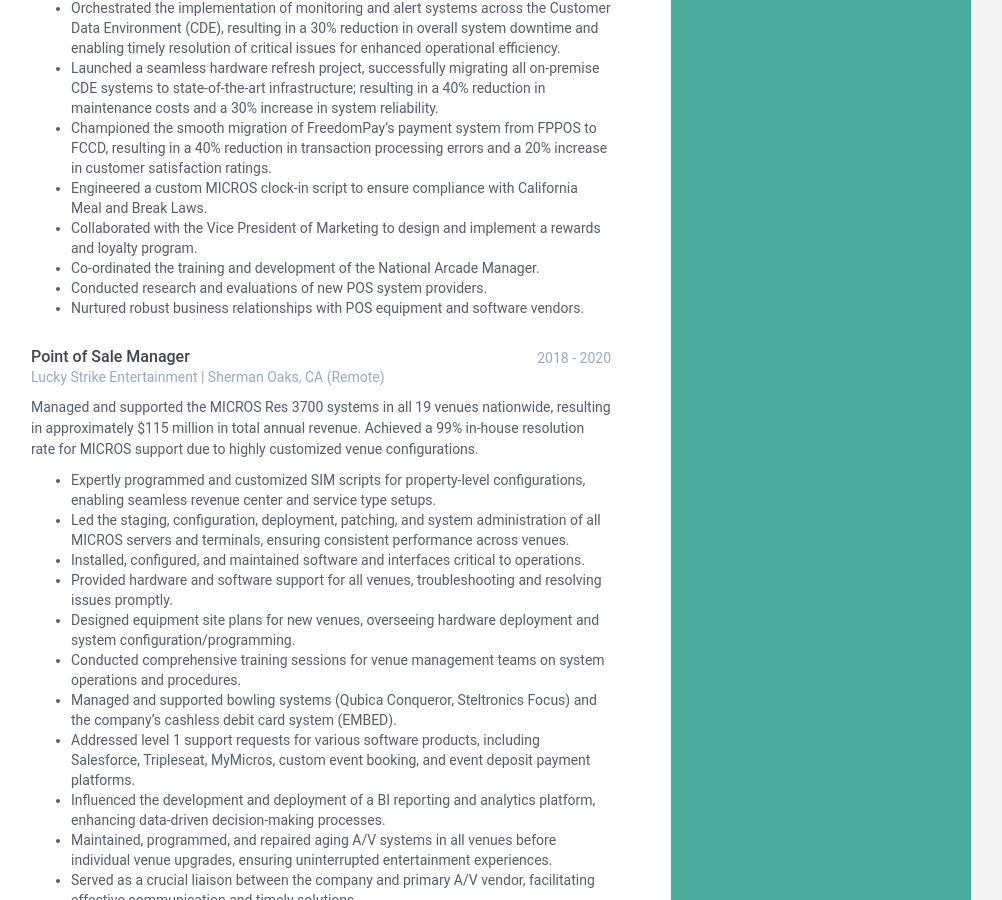
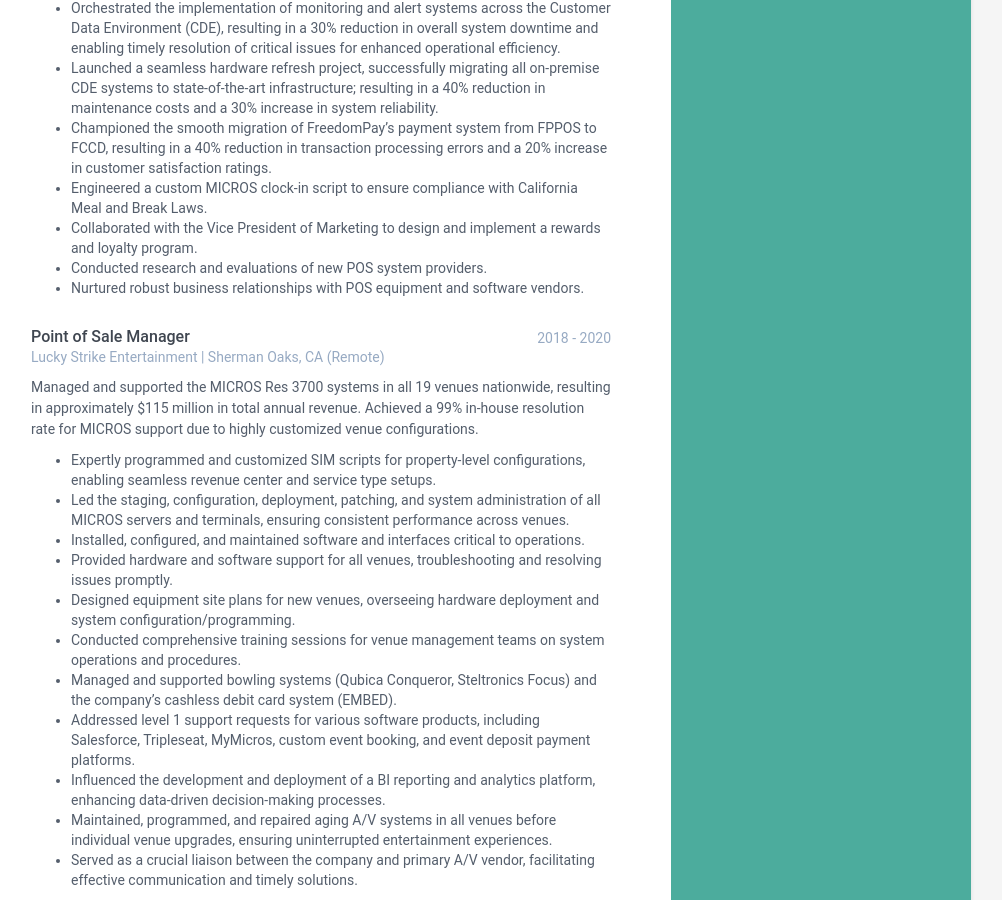
Before and after one commit to cdigitaldetroit/resume, a Jekyll site: the page built from index.html, in a window 1280 px wide and 900 px high, scrolled down 897 px. Shown: the whole window, without its empty margins (169-1171 px from the left). Built offline with Jekyll 4.4.1, drawn with Linux system fonts in a browser that asks for light colours.

Commit message:
buzzwords

```diff
--- a/_data/data.yml
+++ b/_data/data.yml
@@ -62,7 +62,6 @@
             - Championed the smooth migration of FreedomPay's payment system from FPPOS to FCCD, resulting in a 40% reduction in transaction processing errors and a 20% increase in customer satisfaction ratings.
             - Engineered a custom MICROS clock-in script to ensure compliance with California Meal and Break Laws.
             - Collaborated with the Vice President of Marketing to design and implement a rewards and loyalty program.
-            - Co-ordinated the training and development of the National Arcade Manager.
             - Conducted research and evaluations of new POS system providers.
             - Nurtured robust business relationships with POS equipment and software vendors.
 
```
